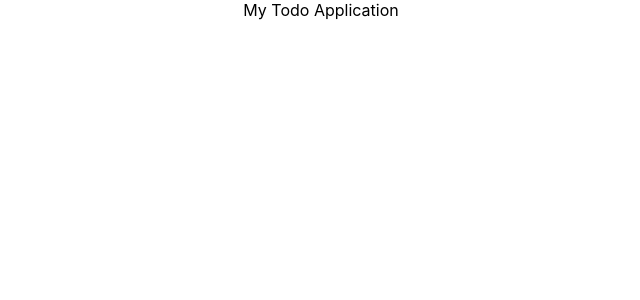
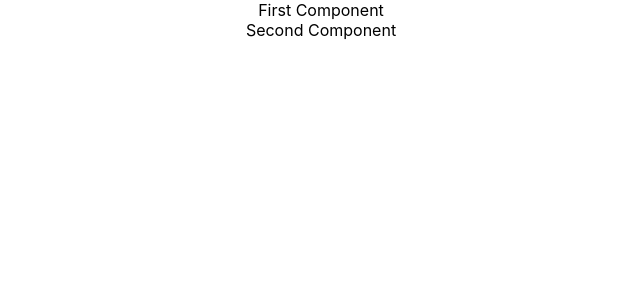
Before and after one commit to GlazMichelFranckDodo225/java-full-stack-app-spring-boot-react-frontend-urk, a React (Create React App) app: page / in a window 1280 px wide. Shown: the top 300 px of the page, without its empty margins (319-959 px from the left). Built offline with nearby package versions, Linux system fonts and the light colour scheme.

Commit message:
Creating Two React Functional Components

```diff
--- a/src/App.js
+++ b/src/App.js
@@ -3,9 +3,22 @@ import './App.css';
 function App() {
   return (
     <div className="App">
-      My Todo Application
+      <FirstComponent></FirstComponent>
+      <SecondComponent></SecondComponent>
     </div>
   );
 }
 
+function FirstComponent() {
+  return(
+    <div className='FirstComponent'>First Component</div>
+  )
+}
+
+function SecondComponent() {
+  return(
+    <div className='SecondComponent'>Second Component</div>
+  )
+}
+
 export default App;
```
